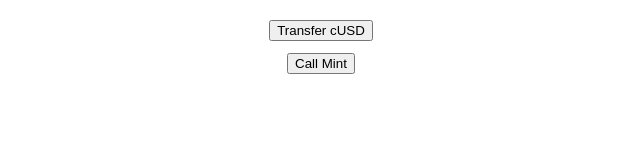
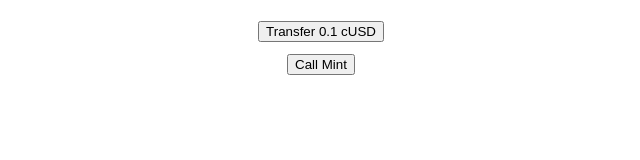
Before and after one commit to celo-org/minipay-minidapps, a React (Create React App) app: page / in a window 1280 px wide. Shown: the top 160 px of the page, without its empty margins (319-959 px from the left). Built offline with nearby package versions, Linux system fonts and the light colour scheme.

Commit message:
chore: Update npm dependencies and add MiniPay TransferCUSD component

```diff
--- a/src/dApps/TransferCUSD.tsx
+++ b/src/dApps/TransferCUSD.tsx
@@ -1,48 +1,76 @@
-import { utils } from "ethers";
+import React, { useState } from 'react';
+import { utils } from 'ethers';
 
 // Mainnet address of cUSD
 const CUSD_ADDRESS = "0x765DE816845861e75A25fCA122bb6898B8B1282a";
 
-const receiverAddress = "";
+// Dummy receiver address for demo purpose
+const receiverAddress = "0xFEeEB43FFC9f947413009864d00Ccf9B9146A55d";
 
-// DApp to quickly test transfer of cUSD to a specific address using the cUSD contract.
-export default function TransferCUSD() {
-    async function transferCUSD() {
-        if (window.ethereum) {
-            // Get connected accounts, if not connected request connnection.
-            // returns an array of accounts
+// MiniPay specific functionality and state management
+const TransferCUSD = ({ }) => {
+    const [transactionStatus, setTransactionStatus] = useState('');
+
+    // Function to initiate the transfer of cUSD
+    const transferCUSD = async () => {
+        try {
+            if (!window.ethereum) {
+                throw new Error('MetaMask or another Web3 provider is not installed');
+            }
+
+            // Request user's Ethereum accounts
             let accounts = await window.ethereum.request({
-                method: "eth_requestAccounts",
+                method: 'eth_requestAccounts',
             });
-
-            // The current selected account out of the connected accounts.
             let userAddress = accounts[0];
 
+            // Prepare the transaction data
             let iface = new utils.Interface([
                 "function transfer(address to, uint256 value)",
             ]);
-
-            let calldata = iface.encodeFunctionData("transfer", [
+            const calldata = iface.encodeFunctionData("transfer", [
                 receiverAddress,
                 utils.parseEther("0.1"), // 10 cUSD - This amount is in wei
             ]);
 
-            // Send transaction to the injected wallet to be confirmed by the user.
+            // Send transaction to the cUSD contract
             let tx = await window.ethereum.request({
-                method: "eth_sendTransaction",
+                method: 'eth_sendTransaction',
                 params: [
                     {
                         from: userAddress,
-                        to: CUSD_ADDRESS, // We need to call the transfer function on the cUSD token contract
-                        data: calldata, // Information about which function to call and what values to pass as parameters
+                        to: CUSD_ADDRESS,
+                        data: calldata,
                     },
                 ],
             });
 
-            // Wait until tx confirmation and get tx receipt
-            let receipt = await tx.wait();
+            // Update transaction status
+            setTransactionStatus(`Transaction sent: ${tx.hash}`);
+
+            // Wait for transaction confirmation and get receipt
+            const receipt = await tx.wait();
+            setTransactionStatus(`Transaction confirmed: ${receipt.transactionHash}`);
+
+            // Optionally: Update MiniPay's internal state or notify the user
+        } catch (error) {
+            console.error('Error occurred during transaction:', error);
+            // Check if error is an instance of Error and has a message property
+            if (error instanceof Error) {
+                setTransactionStatus(`Transaction failed: ${error.message}`);
+            } else {
+                // Handle cases where error is not an Error object
+                setTransactionStatus('Transaction failed: An unknown error occurred');
+            }
         }
-    }
+    };
 
-    return <button onClick={transferCUSD}>Transfer cUSD</button>;
-}
+    return (
+        <div>
+            <button onClick={transferCUSD}>Transfer 0.1 cUSD</button>
+            {transactionStatus && <p>{transactionStatus}</p>}
+        </div>
+    );
+};
+
+export default TransferCUSD;
```
Also changed, not shown: package.json (+5 -2 lines), 1 other file (tests, documents, lock files or other folders).
